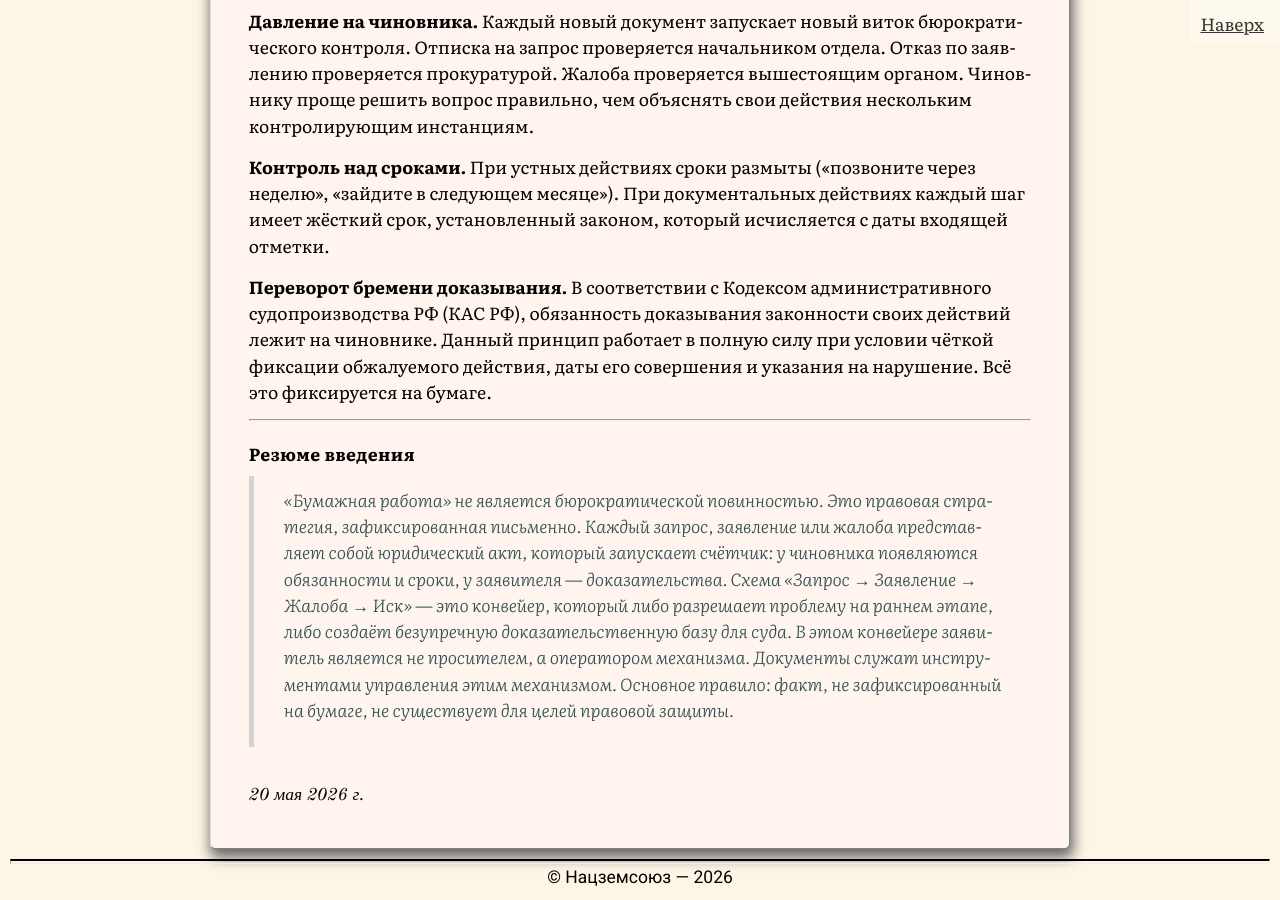
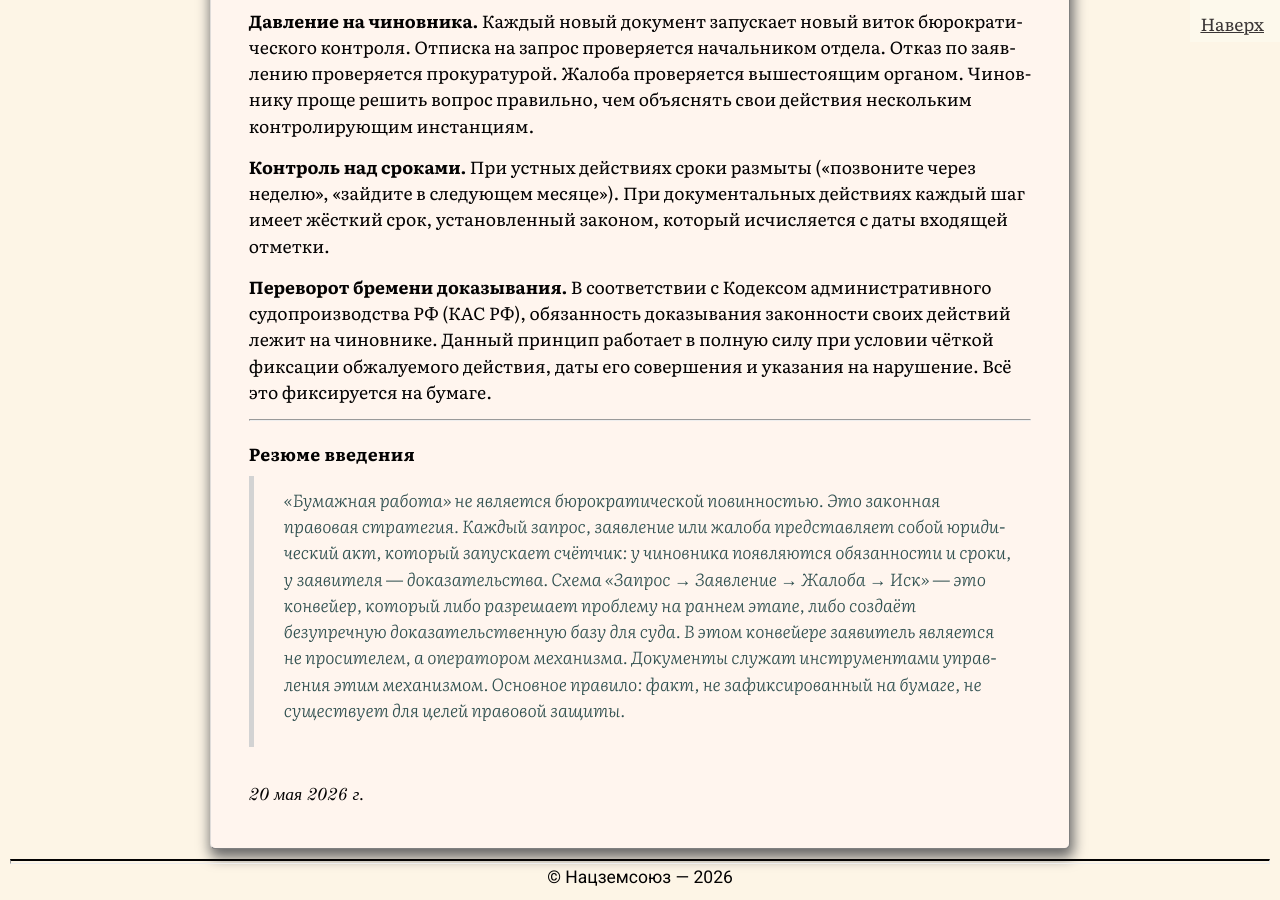
Before and after one commit to SergSi/land-use-art, a Jekyll site: the page built from _posts/2026-05-20-admin.md, in a window 1280 px wide and 900 px high, scrolled down 4549 px. Built offline with Jekyll 4.4.1, drawn with Linux system fonts in a browser that asks for light colours; some web fonts are replaced.

Commit message:
Update 2026-05-20-admin.md

```diff
--- a/_posts/2026-05-20-admin.md
+++ b/_posts/2026-05-20-admin.md
@@ -113,4 +113,4 @@ summary: "Этот курс — навигатор в мире админист
 
 #### Резюме введения
 
-> «Бумажная работа» не является бюрократической повинностью. Это правовая стратегия, зафиксированная письменно. Каждый запрос, заявление или жалоба представляет собой юридический акт, который запускает счётчик: у чиновника появляются обязанности и сроки, у заявителя — доказательства. Схема «Запрос → Заявление → Жалоба → Иск» — это конвейер, который либо разрешает проблему на раннем этапе, либо создаёт безупречную доказательственную базу для суда. В этом конвейере заявитель является не просителем, а оператором механизма. Документы служат инструментами управления этим механизмом. Основное правило: факт, не зафиксированный на бумаге, не существует для целей правовой защиты.
+> «Бумажная работа» не является бюрократической повинностью. Это законная правовая стратегия. Каждый запрос, заявление или жалоба представляет собой юридический акт, который запускает счётчик: у чиновника появляются обязанности и сроки, у заявителя — доказательства. Схема «Запрос → Заявление → Жалоба → Иск» — это конвейер, который либо разрешает проблему на раннем этапе, либо создаёт безупречную доказательственную базу для суда. В этом конвейере заявитель является не просителем, а оператором механизма. Документы служат инструментами управления этим механизмом. Основное правило: факт, не зафиксированный на бумаге, не существует для целей правовой защиты.
```
